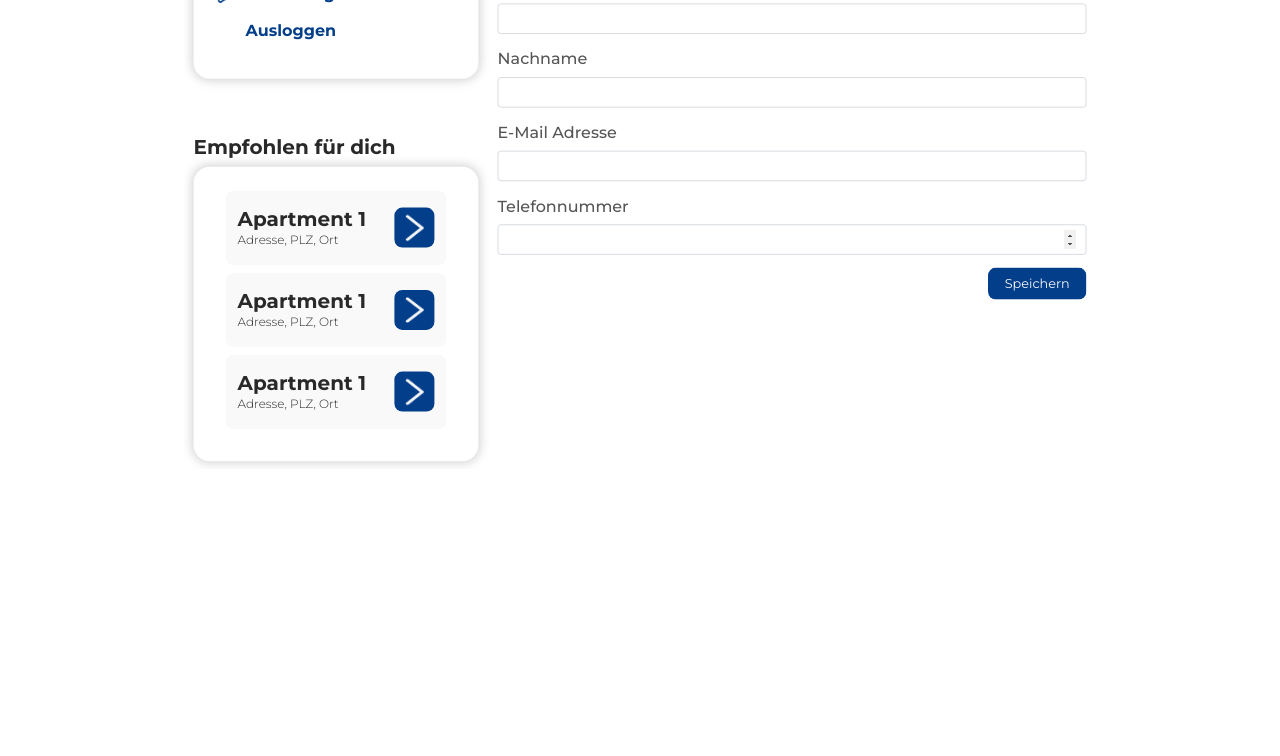
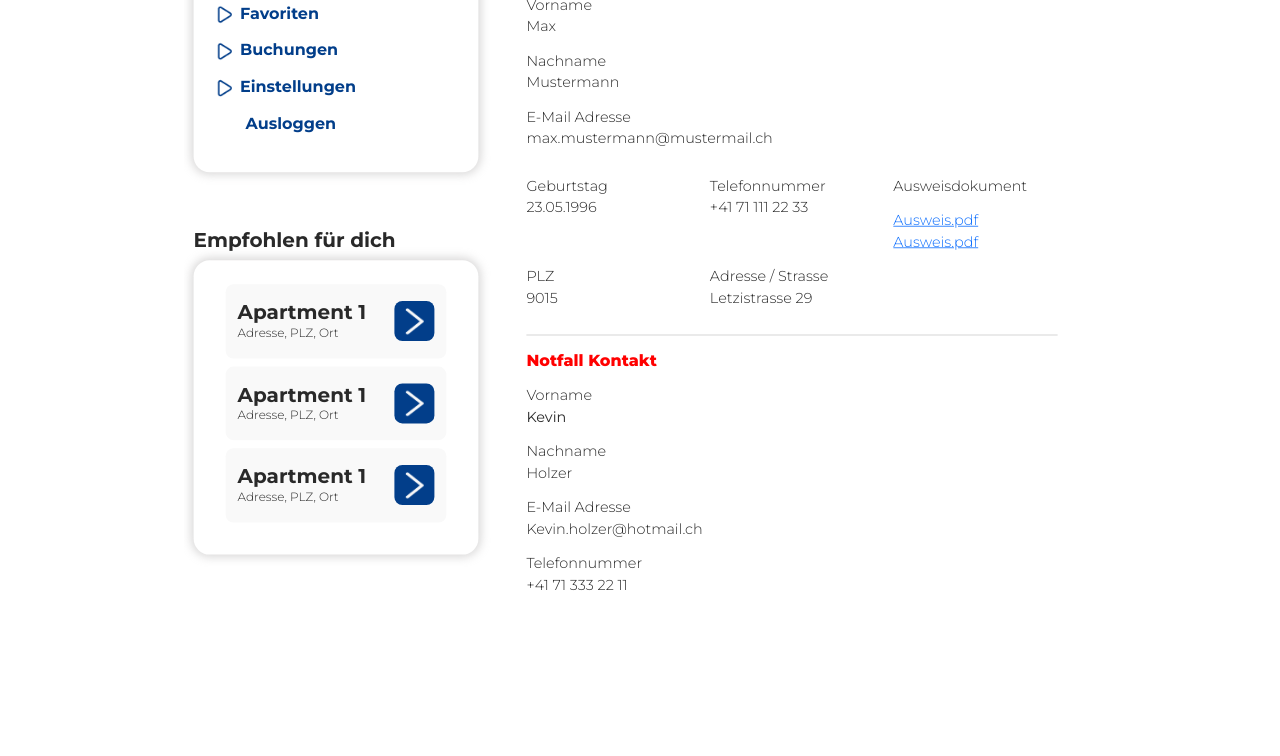
Before and after one commit to dibranhoxha/swiss-hotel-booking, a plain HTML site: page mein_profil.html in a window 1280 px wide. Shown: the part 390-1146 px from the top of the page. Before the commit the page ends 986 px from the top, so only its background shows below. Drawn offline with nearby package versions, Linux system fonts and the light colour scheme; a script that the page names is missing.

Commit message:
Added mein_profil

```diff
--- a/mein_profil.html
+++ b/mein_profil.html
@@ -25,7 +25,7 @@
 
 <body>
 
-<header id="header" class="top-fixed">
+<header id="header">
     <div class="container">
         <nav class="navbar navbar-expand-lg navbar-light">
             <div class="container-fluid mt-4">
@@ -72,7 +72,7 @@
 </header>
 <section class="container mt-150 mb-5" id="buchungen">
     <div class="row">
-        <div class="col-sm-12 col-md-4">
+        <div class="col-sm-12 col-md-4" >
             <div class="favoriten">
                 <p style="padding-left: 10px;"><img src="img/25vector.png" alt=""><a class="text-decoration-none " style="color: #023E8A;" href="mein profil.html"><b>Mein Profil</b></a> </p>
                 <p><img src="img/37_Vector.png" alt=""><a class="text-decoration-none " style="color: #023E8A;" href="dashboard_user.html"><b>Favoriten</b></a></p>
@@ -121,75 +121,93 @@
                 </div>
             </div>
         </div>
-        <div class="col-sm-12 col-md-8" id="einstellungen">
+        <div class="col-sm-12 col-md-8 px-5"  id="mein_profil">
             <div class="row">
-                <div class="col-4">
-                    <h1 style="width: 283px;">Mein Profil</h1>
+                <div class="col-sm-6 col-md-6">
+                    <h1 style="font-weight: 700;">Mein Profil</h1>
+                </div>
+                <div class="col-sm-6 col-md-6">
+                    <button type="button" class="btn" style="float: right; border-radius: 10px; background-color: #023E8A; color: #F9F9F9; padding: 7px 20px;">Bearbeiten</button>
                 </div>
             </div>
+            <div class="mb-3">
+                <div class="row">
+                    <div class="col-xs-12  col-md-8">
+                        <p class="name">Vorname <br><span>Max</span></p>
+                    </div>
+
+                    <div class="col-xs-12  col-md-8">
+                        <p class="surname">Nachname <br><span>Mustermann</span></p>
+                    </div>
+
+                    <div class="col-xs-12  col-md-8">
+                        <p class="email">E-Mail Adresse <br><span>max.mustermann@mustermail.ch</span></p>
+                    </div>
+                </div>
+
+            </div>
+
+            <div class="mb-3">
+
+                <div class="row">
+                    <div class="col-xs-12 col-sm-6 col-md-4 col-lg-4">
+                        <p class="datebirth">Geburtstag <br><span>23.05.1996</span></p>
+                    </div>
+
+                    <div class="col-xs-12 col-sm-6 col-md-4 col-lg-4">
+                        <p class="telnr">Telefonnummer <br><span>+41 71 111 22 33</span></p>
+                    </div>
+
+                    <div class="col-xs-12 col-sm-6 col-md-4 col-lg-4">
+                        <p class="file">Ausweisdokument</p>
+                            <a href="#">Ausweis.pdf</a><br>
+                            <a href="#">Ausweis.pdf</a>
+                    </div>
+                </div>
+
+            </div>
+            <div class="mb-3">
+
+                <div class="row">
+                    <div class="col-xs-12 col-sm-6 col-md-4 col-lg-4">
+                        <p class="plz">PLZ <br><span>9015</span></p>
+                    </div>
+
+                    <div class="col-xs-12 col-sm-6 col-md-4 col-lg-4">
+                        <p class="addres">Adresse / Strasse <br><span>Letzistrasse 29</span></p>
+                    </div>
 
 
-            <!-- <form>
+                </div>
+
+            </div>
+            <hr>
                 <div class="mb-3">
-                    <label for="exampleFormControlInput1" class="form-label">Vorname</label>
-                    <input type="text" class="form-control" id="exampleFormControlInput1">
-                </div>
-                <div class="mb-3">
-                    <label for="exampleFormControlInput1" class="form-label">Nachname</label>
-                    <input type="text" class="form-control" id="exampleFormControlInput2">
-                </div>
-                <div class="mb-3">
-                    <label for="exampleFormControlInput1" class="form-label">E-Mail Adresse</label>
-                    <input type="email" class="form-control" id="exampleFormControlInput3">
-                </div>
-                <div class="mb-3">
-                    <label for="exampleFormControlInput1" class="form-label">Geburtstag</label>
-                    <input type="text" class="form-control" id="exampleFormControlInput4">
-                </div>
-                <div class="mb-3">
-                    <label for="exampleFormControlInput1" class="form-label">Telefonnummer</label>
-                    <input type="number" class="form-control" id="exampleFormControlInput5">
-                </div>
-                <div class="mb-3">
-                    <label for="exampleFormControlInput1" class="form-label">Adresse / Strasse</label>
-                    <input type="text" class="form-control" id="exampleFormControlInput6">
-                </div>
-                <div class="mb-3">
-                    <label for="exampleFormControlInput1" class="form-label">PLZ</label>
-                    <input type="text" class="form-control" id="exampleFormControlInput7">
-                </div>
-                <div class="mb-3">
-                    <!-- <label for="formFile" class="form-label">Ausweisdokument</label>
-                    <input class="form-control" type="file" id="formFile" value="Hochladen"> -->
-                    <!-- <label for="formFile" class="form-label">Ausweisdokument</label><br>
-                    <input type="file" id="actual-btn" hidden/>
-                    <label id="Hochladen" for="actual-btn"  style="background-color: #F6F6F6;
-                    padding: 14px 45px;cursor: pointer;">Hochladen</label>
-                  </div> -->
-
-                <div class="mb-3">
-                    <p>Notfall Kontakt</p>
+                    <p style="color: #FF0000; font-size:20px;font-weight:
+                    800">Notfall Kontakt</p>
 
                 </div>
                 <div class="mb-3">
-                    <label for="exampleFormControlInput1" class="form-label">Vorname</label>
-                    <input type="text" class="form-control" id="exampleFormControlInput1">
-                </div>
-                <div class="mb-3">
-                    <label for="exampleFormControlInput1" class="form-label">Nachname</label>
-                    <input type="text" class="form-control" id="exampleFormControlInput2">
-                </div>
-                <div class="mb-3">
-                    <label for="exampleFormControlInput1" class="form-label">E-Mail Adresse</label>
-                    <input type="email" class="form-control" id="exampleFormControlInput3">
+                    <div class="row">
+                        <div class="col-xs-12  col-md-8">
+                            <p class="name">Vorname <br><span><b>Kevin</b></span></p>
+                        </div>
+
+                        <div class="col-xs-12  col-md-8">
+                            <p class="surname">Nachname <br><span>Holzer</span></p>
+                        </div>
+
+                        <div class="col-xs-12  col-md-8">
+                            <p class="email">E-Mail Adresse <br><span>Kevin.holzer@hotmail.ch</span></p>
+                        </div>
+                        <div class="col-xs-12  col-md-8">
+                            <p class="telnr">Telefonnummer <br><span>+41 71 333 22 11</span></p>
+                        </div>
+                    </div>
+
                 </div>
 
-                <div class="mb-3">
-                    <label for="exampleFormControlInput1" class="form-label">Telefonnummer</label>
-                    <input type="number" class="form-control" id="exampleFormControlInput5">
-                </div>
-                 <button type="button" class="btn" style="float: right; border-radius: 10px; background-color: #023E8A; color: #F9F9F9; padding: 7px 20px;">Speichern</button>
-            </form>
+
 
         </div>
     </div>
```
